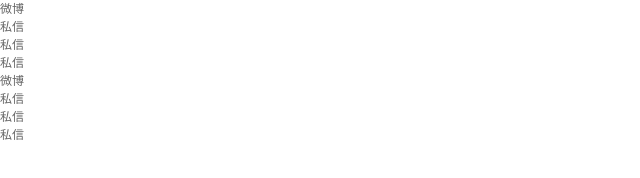
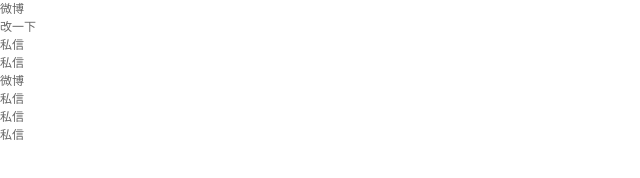
Before and after one commit to horizon14/test0, a plain HTML site: page jslearning/jslearning.html in a window 1280 px wide. Shown: the full height of the page, 0-640 px from the left. Drawn offline with Linux system fonts and the light colour scheme.

Commit message:
尝试一下更改

```diff
--- a/jslearning/jslearning.html
+++ b/jslearning/jslearning.html
@@ -18,7 +18,7 @@
     <ul class="nav">
         <li><a href="#">微博</a>
             <ul>
-                <li><a href='#'>私信</a></li>
+                <li><a href='#'>改一下</a></li>
                 <li><a href='#'>私信</a></li>
                 <li><a href='#'>私信</a></li>
             </ul>
```
